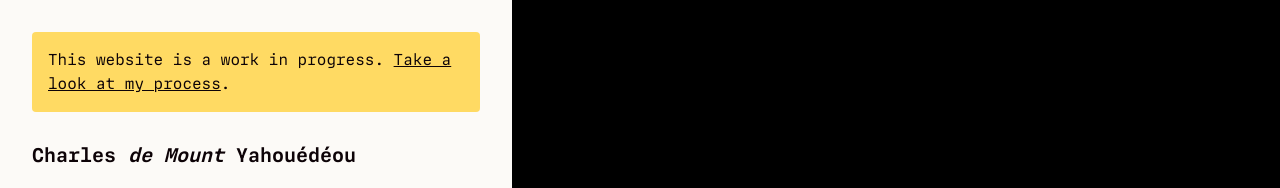
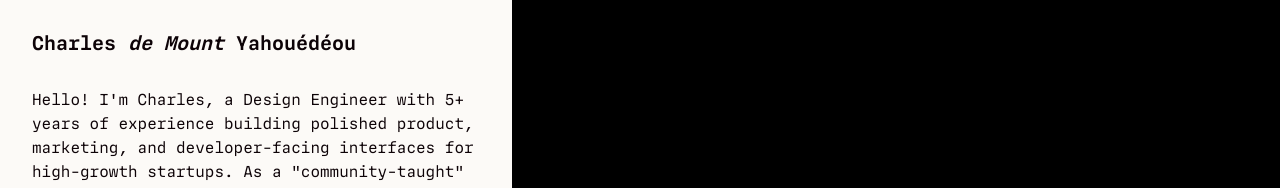
Before and after one commit to gogocharli/personal-website, an Astro site: page / in a window 1280 px wide. Shown: the top 188 px of the page. Built offline with nearby package versions, Linux system fonts and the light colour scheme; Astro itself is replaced by a stand-in of ours; no server answers.

Commit message:
feat: remove aside for now

```diff
--- a/src/pages/index.astro
+++ b/src/pages/index.astro
@@ -20,11 +20,11 @@ import {
     </head>
     <body>
         <main>
-            <aside class="work-in-progress">
+            <!-- <aside class="work-in-progress">
                 This website is a work in progress. <a href="/blog/dip"
                     >Take a look at my process</a
                 >.
-            </aside>
+            </aside> -->
             <h1>Charles <span class="ital">de Mount</span> Yahouédéou</h1>
             <p>
                 Hello! I'm Charles, a Design Engineer with 5+ years of
--- a/src/styles/global.css
+++ b/src/styles/global.css
@@ -250,7 +250,8 @@ h6 {
 h1 {
   font-size: 1.25rem;
   font-variation-settings: 'wght' 600;
-  margin-block: 2rem;
+  margin-block-start: 0rem;
+  margin-block-end: 2rem;
 }
 h2 {
   font-size: 1.15rem;
```
